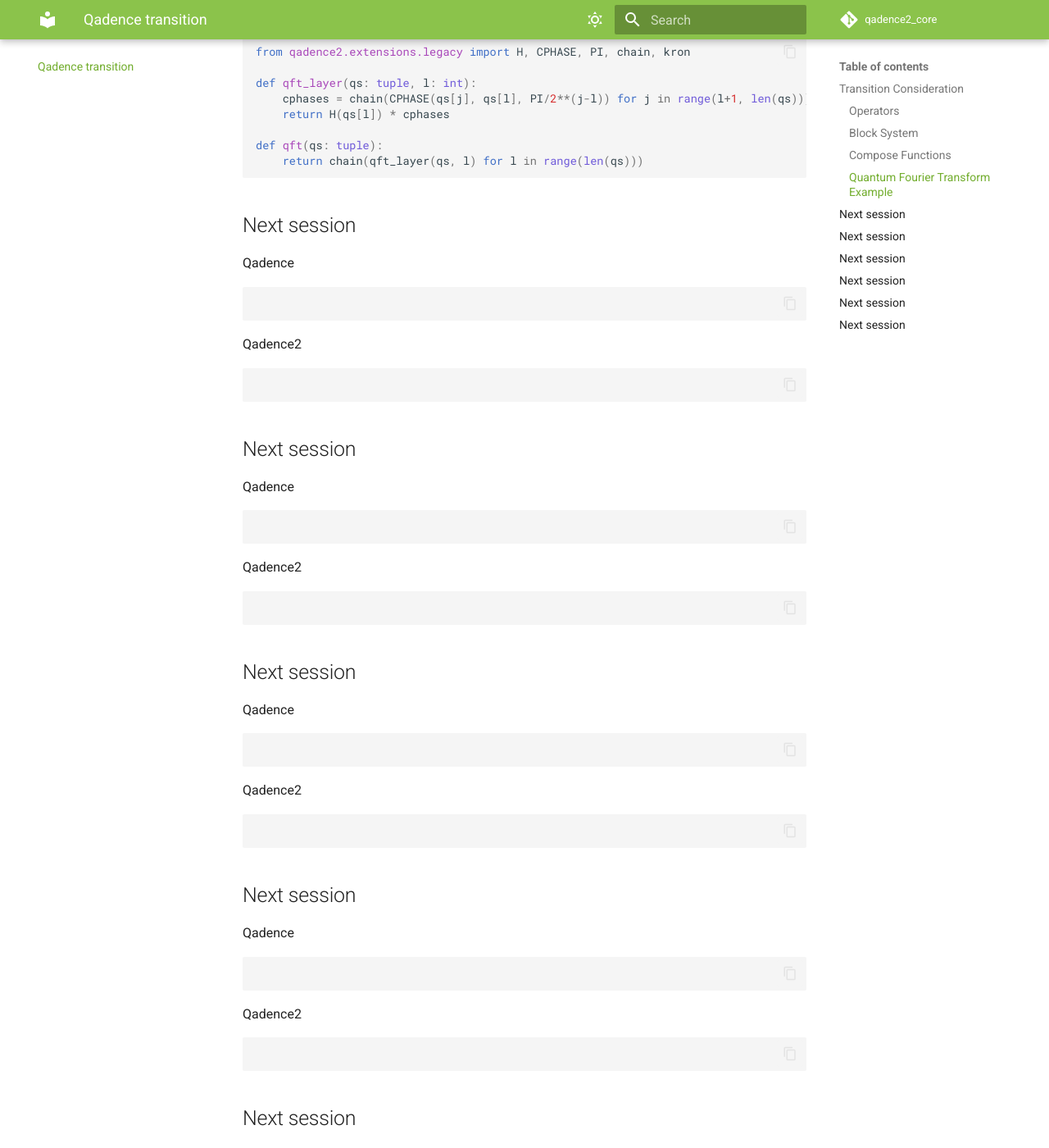
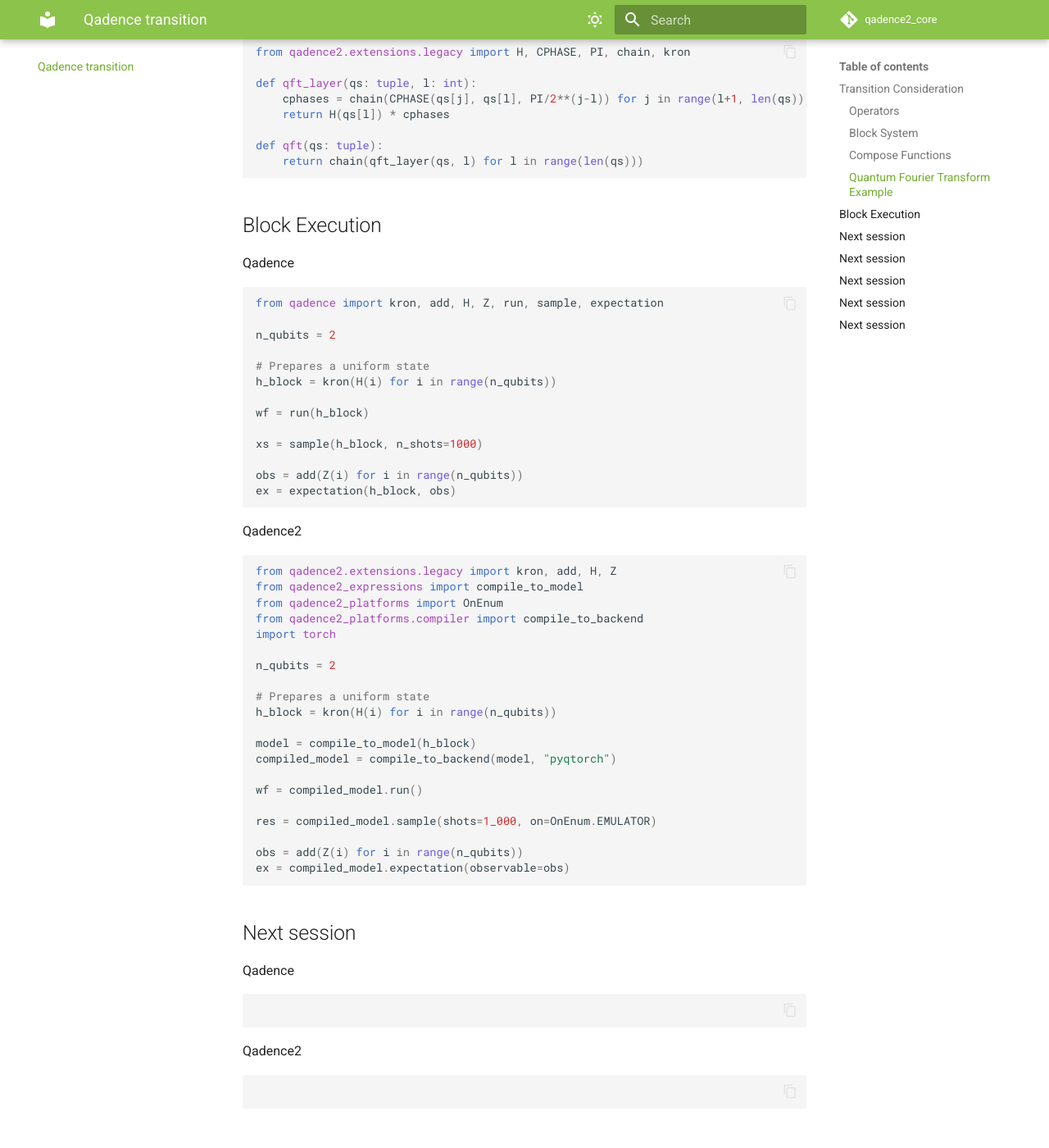
Before and after one commit to pasqal-io/qadence2-core, an MkDocs documentation site: the page built from docs/transition.md, in a window 1280 px wide and 1400 px high, scrolled down 2038 px. Shown: the whole window at 82% size. Built offline with MkDocs 1.6.1 and Material for MkDocs 9.7.7, drawn with Linux system fonts in a browser that asks for light colours; the version menu is left out.

Commit message:
block system done

````diff
--- a/docs/transition.md
+++ b/docs/transition.md
@@ -96,16 +96,47 @@
     return chain(qft_layer(qs, l) for l in range(len(qs)))
 ```
 
-## Next session
+## Block Execution
 
 Qadence
 ```python exec="on" source="material-block" html="1" session="getting_started"
+from qadence import kron, add, H, Z, run, sample, expectation
 
+n_qubits = 2
+
+# Prepares a uniform state
+h_block = kron(H(i) for i in range(n_qubits))
+
+wf = run(h_block)
+
+xs = sample(h_block, n_shots=1000)
+
+obs = add(Z(i) for i in range(n_qubits))
+ex = expectation(h_block, obs)
 ```
 
 Qadence2
 ```python exec="on" source="material-block" html="1" session="getting_started"
+from qadence2.extensions.legacy import kron, add, H, Z
+from qadence2_expressions import compile_to_model
+from qadence2_platforms import OnEnum
+from qadence2_platforms.compiler import compile_to_backend
+import torch
 
+n_qubits = 2
+
+# Prepares a uniform state
+h_block = kron(H(i) for i in range(n_qubits))
+
+model = compile_to_model(h_block)
+compiled_model = compile_to_backend(model, "pyqtorch")
+
+wf = compiled_model.run()
+
+res = compiled_model.sample(shots=1_000, on=OnEnum.EMULATOR)
+
+obs = add(Z(i) for i in range(n_qubits))
+ex = compiled_model.expectation(observable=obs)
 ```
 
 ## Next session
````
